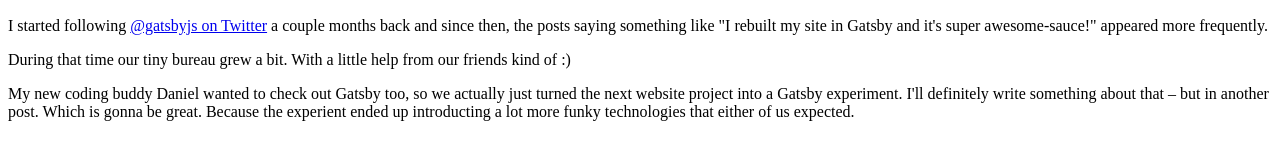
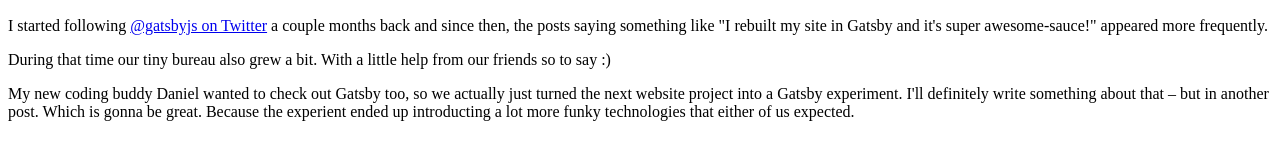
Before and after one commit to nilsborg/blog, a Gatsby site: page /2018-12-28-moving-from-jekyll-to-gatsby/ in a window 1280 px wide. Shown: the part 380-521 px from the top of the page. Built offline with nearby package versions, Linux system fonts and the light colour scheme; Gatsby itself is replaced by a stand-in of ours; some packages are replaced by stand-ins of ours.

Commit message:
Update Post “2018-12-28-moving-from-jekyll-to-gatsby”

```diff
--- a/src/posts/2018-12-28-moving-from-jekyll-to-gatsby.md
+++ b/src/posts/2018-12-28-moving-from-jekyll-to-gatsby.md
@@ -20,7 +20,7 @@
 
 I started following [@gatsbyjs on Twitter](https://twitter.com/gatsbyjs) a couple months back and since then, the posts saying something like "I rebuilt my site in Gatsby and it's super awesome-sauce!" appeared more frequently.
 
-During that time our tiny bureau grew a bit. With a little help from our friends kind of :)
+During that time our tiny bureau also grew a bit. With a little help from our friends so to say :)
 
 My new coding buddy Daniel wanted to check out Gatsby too, so we actually just turned the next website project into a Gatsby experiment. I'll definitely write something about that – but in another post. Which is gonna be great. Because the experient ended up introducting a lot more funky technologies that either of us expected.
 
```
